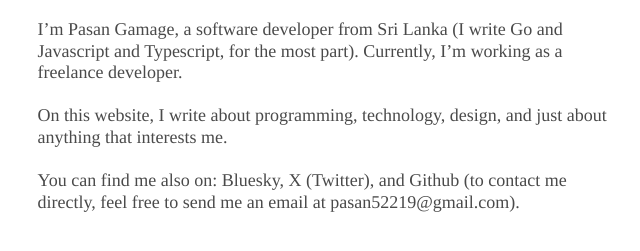
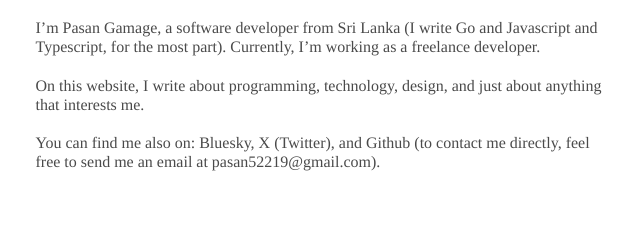
Before and after one commit to pasangamage9/mysite, a plain HTML site: page index.html in a window 1280 px wide. Shown: the part 195-446 px from the top of the page, without its empty margins (307-947 px from the left). Drawn offline with Linux system fonts and the light colour scheme; a web font is replaced by a local one.

Commit message:
Update index.html

```diff
--- a/index.html
+++ b/index.html
@@ -1,4 +1,4 @@
-<!DOCTYPE html>
+  <!DOCTYPE html>
 <html>
   <head>
     <style>
@@ -151,9 +151,9 @@ On this website, I write about programming, technology, design, and just about a
 You c */
 .im-pasan-bd268ce569b1 {
   position: absolute;
-  left: 149px;
+  left: 147px;
   top: 214px;
-  width: 577px;
+  width: 573px;
   height: 241px;
 }
 .im-pasan-bd268ce569b1 .root-0 {
@@ -184,7 +184,7 @@ You c */
   line-break: auto;
   overflow-wrap: initial;
   white-space: break-spaces;
-  font-size: 18px;
+  font-size: 16px;
   text-rendering: geometricPrecision;
   caret-color: rgba(74, 74, 74, 1);
   text-decoration: none;
@@ -227,7 +227,7 @@ You c */
   line-break: auto;
   overflow-wrap: initial;
   white-space: break-spaces;
-  font-size: 18px;
+  font-size: 16px;
   text-rendering: geometricPrecision;
   caret-color: rgba(74, 74, 74, 1);
   text-decoration: none;
@@ -270,7 +270,7 @@ You c */
   line-break: auto;
   overflow-wrap: initial;
   white-space: break-spaces;
-  font-size: 18px;
+  font-size: 16px;
   text-rendering: geometricPrecision;
   caret-color: rgba(74, 74, 74, 1);
   text-decoration: none;
@@ -346,14 +346,14 @@ On this website, I write about programming, technology, design, and just about a
 
 You c -->
   <div class="shape text im-pasan-bd268ce569b1">
-    <div class="text-node-html" id="html-text-node-d6e1ad95-c688-80e6-8005-bd268ce569b1" data-x="511" data-y="1082">
+    <div class="text-node-html" id="html-text-node-d6e1ad95-c688-80e6-8005-bd268ce569b1" data-x="509" data-y="1082">
       <div class="root rich-text root-0" style="display:flex;white-space:break-spaces;align-items:flex-start" xmlns="http://www.w3.org/1999/xhtml">
         <div class="paragraph-set root-0-paragraph-set-0">
-          <p class="paragraph root-0-paragraph-set-0-paragraph-0" dir="ltr"><span class="text-node root-0-paragraph-set-0-paragraph-0-text-0" style="color:rgba(74, 74, 74, 1);text-transform:none;line-break:auto;overflow-wrap:initial;white-space:break-spaces;font-size:18px;text-rendering:geometricPrecision;caret-color:rgba(74, 74, 74, 1);text-decoration:none;--font-id:gfont-source-sans-3;--fills:[[&quot;^ &quot;,&quot;~:fill-color&quot;,&quot;#4a4a4a&quot;,&quot;~:fill-opacity&quot;,1]];letter-spacing:0px;font-family:&quot;Source Sans 3&quot;;font-style:normal;font-weight:400">I’m Pasan Gamage, a software developer from Sri Lanka (I write Go and Javascript and Typescript, for the most part). Currently, I’m working as a freelance developer.</span></p>
-          <p class="paragraph root-0-paragraph-set-0-paragraph-1" dir="ltr"><span class="text-node root-0-paragraph-set-0-paragraph-1-text-0" style="color:rgba(74, 74, 74, 1);text-transform:none;line-break:auto;overflow-wrap:initial;white-space:break-spaces;font-size:18px;text-rendering:geometricPrecision;caret-color:rgba(74, 74, 74, 1);text-decoration:none;--font-id:gfont-source-sans-3;--fills:[[&quot;^ &quot;,&quot;~:fill-color&quot;,&quot;#4a4a4a&quot;,&quot;~:fill-opacity&quot;,1]];letter-spacing:0px;font-family:&quot;Source Sans 3&quot;;font-style:normal;font-weight:400"> </span></p>
-          <p class="paragraph root-0-paragraph-set-0-paragraph-2" dir="ltr"><span class="text-node root-0-paragraph-set-0-paragraph-2-text-0" style="color:rgba(74, 74, 74, 1);text-transform:none;line-break:auto;overflow-wrap:initial;white-space:break-spaces;font-size:18px;text-rendering:geometricPrecision;caret-color:rgba(74, 74, 74, 1);text-decoration:none;--font-id:gfont-source-sans-3;--fills:[[&quot;^ &quot;,&quot;~:fill-color&quot;,&quot;#4a4a4a&quot;,&quot;~:fill-opacity&quot;,1]];letter-spacing:0px;font-family:&quot;Source Sans 3&quot;;font-style:normal;font-weight:400">On this website, I write about programming, technology, design, and just about anything that interests me.</span></p>
-          <p class="paragraph root-0-paragraph-set-0-paragraph-3" dir="ltr"><span class="text-node root-0-paragraph-set-0-paragraph-3-text-0" style="color:rgba(74, 74, 74, 1);text-transform:none;line-break:auto;overflow-wrap:initial;white-space:break-spaces;font-size:18px;text-rendering:geometricPrecision;caret-color:rgba(74, 74, 74, 1);text-decoration:none;--font-id:gfont-source-sans-3;--fills:[[&quot;^ &quot;,&quot;~:fill-color&quot;,&quot;#4a4a4a&quot;,&quot;~:fill-opacity&quot;,1]];letter-spacing:0px;font-family:&quot;Source Sans 3&quot;;font-style:normal;font-weight:400"> </span></p>
-          <p class="paragraph root-0-paragraph-set-0-paragraph-4" dir="ltr"><span class="text-node root-0-paragraph-set-0-paragraph-4-text-0" style="color:rgba(74, 74, 74, 1);text-transform:none;line-break:auto;overflow-wrap:initial;white-space:break-spaces;font-size:18px;text-rendering:geometricPrecision;caret-color:rgba(74, 74, 74, 1);text-decoration:none;--font-id:gfont-source-sans-3;--fills:[[&quot;^ &quot;,&quot;~:fill-color&quot;,&quot;#4a4a4a&quot;,&quot;~:fill-opacity&quot;,1]];letter-spacing:0px;font-family:&quot;Source Sans 3&quot;;font-style:normal;font-weight:400">You can find me also on: Bluesky, X (Twitter), and Github (to contact me directly, feel free to send me an email at pasan52219@gmail.com).</span></p>
+          <p class="paragraph root-0-paragraph-set-0-paragraph-0" dir="ltr"><span class="text-node root-0-paragraph-set-0-paragraph-0-text-0" style="color:rgba(74, 74, 74, 1);text-transform:none;line-break:auto;overflow-wrap:initial;white-space:break-spaces;font-size:16px;text-rendering:geometricPrecision;caret-color:rgba(74, 74, 74, 1);text-decoration:none;--font-id:gfont-source-sans-3;--fills:[[&quot;^ &quot;,&quot;~:fill-color&quot;,&quot;#4a4a4a&quot;,&quot;~:fill-opacity&quot;,1]];letter-spacing:0px;font-family:&quot;Source Sans 3&quot;;font-style:normal;font-weight:400">I’m Pasan Gamage, a software developer from Sri Lanka (I write Go and Javascript and Typescript, for the most part). Currently, I’m working as a freelance developer.</span></p>
+          <p class="paragraph root-0-paragraph-set-0-paragraph-1" dir="ltr"><span class="text-node root-0-paragraph-set-0-paragraph-1-text-0" style="color:rgba(74, 74, 74, 1);text-transform:none;line-break:auto;overflow-wrap:initial;white-space:break-spaces;font-size:16px;text-rendering:geometricPrecision;caret-color:rgba(74, 74, 74, 1);text-decoration:none;--font-id:gfont-source-sans-3;--fills:[[&quot;^ &quot;,&quot;~:fill-color&quot;,&quot;#4a4a4a&quot;,&quot;~:fill-opacity&quot;,1]];letter-spacing:0px;font-family:&quot;Source Sans 3&quot;;font-style:normal;font-weight:400"> </span></p>
+          <p class="paragraph root-0-paragraph-set-0-paragraph-2" dir="ltr"><span class="text-node root-0-paragraph-set-0-paragraph-2-text-0" style="color:rgba(74, 74, 74, 1);text-transform:none;line-break:auto;overflow-wrap:initial;white-space:break-spaces;font-size:16px;text-rendering:geometricPrecision;caret-color:rgba(74, 74, 74, 1);text-decoration:none;--font-id:gfont-source-sans-3;--fills:[[&quot;^ &quot;,&quot;~:fill-color&quot;,&quot;#4a4a4a&quot;,&quot;~:fill-opacity&quot;,1]];letter-spacing:0px;font-family:&quot;Source Sans 3&quot;;font-style:normal;font-weight:400">On this website, I write about programming, technology, design, and just about anything that interests me.</span></p>
+          <p class="paragraph root-0-paragraph-set-0-paragraph-3" dir="ltr"><span class="text-node root-0-paragraph-set-0-paragraph-3-text-0" style="color:rgba(74, 74, 74, 1);text-transform:none;line-break:auto;overflow-wrap:initial;white-space:break-spaces;font-size:16px;text-rendering:geometricPrecision;caret-color:rgba(74, 74, 74, 1);text-decoration:none;--font-id:gfont-source-sans-3;--fills:[[&quot;^ &quot;,&quot;~:fill-color&quot;,&quot;#4a4a4a&quot;,&quot;~:fill-opacity&quot;,1]];letter-spacing:0px;font-family:&quot;Source Sans 3&quot;;font-style:normal;font-weight:400"> </span></p>
+          <p class="paragraph root-0-paragraph-set-0-paragraph-4" dir="ltr"><span class="text-node root-0-paragraph-set-0-paragraph-4-text-0" style="color:rgba(74, 74, 74, 1);text-transform:none;line-break:auto;overflow-wrap:initial;white-space:break-spaces;font-size:16px;text-rendering:geometricPrecision;caret-color:rgba(74, 74, 74, 1);text-decoration:none;--font-id:gfont-source-sans-3;--fills:[[&quot;^ &quot;,&quot;~:fill-color&quot;,&quot;#4a4a4a&quot;,&quot;~:fill-opacity&quot;,1]];letter-spacing:0px;font-family:&quot;Source Sans 3&quot;;font-style:normal;font-weight:400">You can find me also on: Bluesky, X (Twitter), and Github (to contact me directly, feel free to send me an email at pasan52219@gmail.com).</span></p>
         </div>
       </div>
     </div>
```
